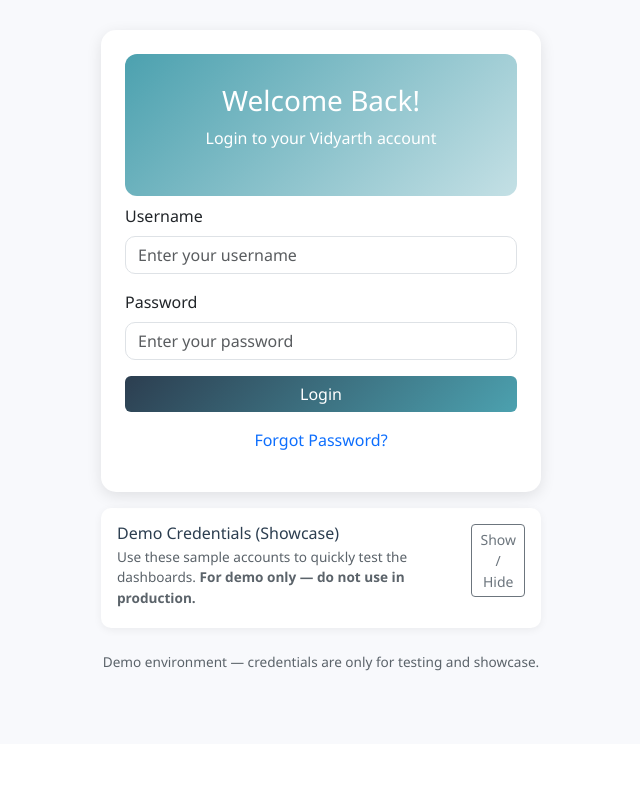
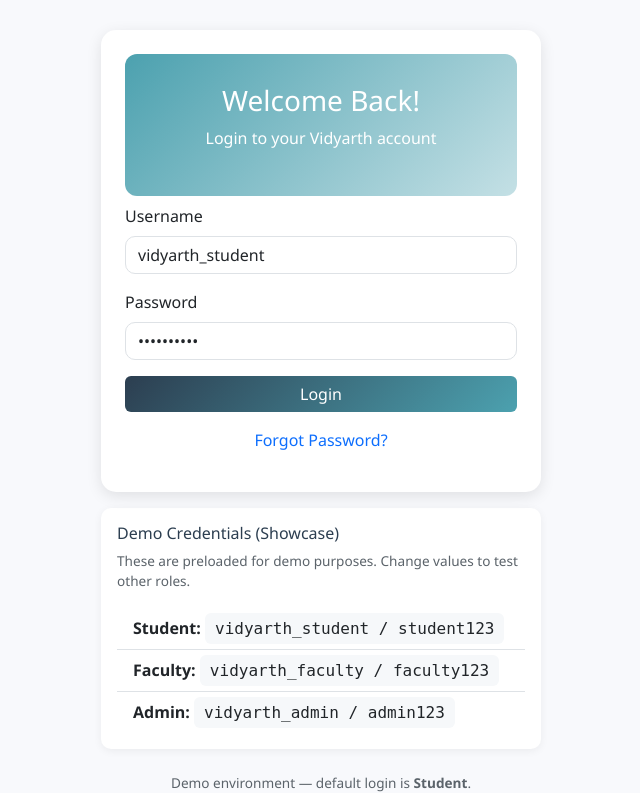
Before and after one commit to He-ro616/Vidyarth, a Flask app: page /login in a window 1280 px wide. Shown: the part 56-849 px from the top of the page, without its empty margins (319-959 px from the left). Before the commit the page ends 727 px from the top, so only its background shows below. Run offline with Flask 3, Linux system fonts and the light colour scheme.

Commit message:
Update login.html

```diff
--- a/templates/login.html
+++ b/templates/login.html
@@ -41,10 +41,8 @@
   }
   .btn-login:hover { background-color: #2c3e50; }
   .hint-card { background: #fff; border-radius: 10px; box-shadow: 0 2px 8px rgba(0,0,0,0.06); }
-  .hint-item { display: flex; align-items: center; justify-content: space-between; gap: 12px; }
   .hint-credentials { font-family: monospace; background: #f6f8fa; padding: 6px 10px; border-radius: 6px; }
   .small-note { font-size: 0.85rem; color: #5b636a; }
-  .copied-toast { position: fixed; right: 20px; bottom: 100px; z-index: 2000; display: none; }
   .dark-mode { background-color: #1e1e2f; color: #ecf0f1; }
   .dark-mode .card { background-color: #2c2c3e; color: #ecf0f1; }
   .dark-mode .hero { background: linear-gradient(135deg, #34495e, #2c3e50); }
@@ -67,14 +65,15 @@
         <p>Login to your Vidyarth account</p>
       </div>
 
+      <!-- Default Student Demo Credentials -->
       <form method="POST" action="{{ url_for('login') }}">
         <div class="mb-3">
           <label for="username" class="form-label">Username</label>
-          <input type="text" class="form-control" id="username" name="username" placeholder="Enter your username" required>
+          <input type="text" class="form-control" id="username" name="username" value="vidyarth_student" required>
         </div>
         <div class="mb-3">
           <label for="password" class="form-label">Password</label>
-          <input type="password" class="form-control" id="password" name="password" placeholder="Enter your password" required>
+          <input type="password" class="form-control" id="password" name="password" value="student123" required>
         </div>
         <div class="d-grid">
           <button type="submit" class="btn btn-login">Login</button>
@@ -86,121 +85,32 @@
 
     <!-- Demo Credentials / Hint Section -->
     <div class="hint-card p-3 mb-4">
-      <div class="d-flex justify-content-between align-items-start">
-        <div>
-          <h6 class="mb-1">Demo Credentials (Showcase)</h6>
-          <p class="small-note mb-1">Use these sample accounts to quickly test the dashboards. <strong>For demo only — do not use in production.</strong></p>
-        </div>
-        <div>
-          <button class="btn btn-sm btn-outline-secondary" type="button" data-bs-toggle="collapse" data-bs-target="#demoCredsCollapse" aria-expanded="false" aria-controls="demoCredsCollapse">
-            Show / Hide
-          </button>
-        </div>
-      </div>
-
-      <div class="collapse mt-3" id="demoCredsCollapse">
-        <div class="list-group list-group-flush">
-          <!-- Student -->
-          <div class="list-group-item hint-item">
-            <div>
-              <div class="small-note">Student</div>
-              <div class="hint-credentials">vidyarth_student &nbsp; / &nbsp; <span id="p-student">student123</span></div>
-            </div>
-            <div>
-              <button class="btn btn-sm btn-outline-primary" data-copy-username="vidyarth_student" data-copy-password="student123">Copy</button>
-            </div>
-          </div>
-
-          <!-- Faculty -->
-          <div class="list-group-item hint-item">
-            <div>
-              <div class="small-note">Faculty</div>
-              <div class="hint-credentials">vidyarth_faculty &nbsp; / &nbsp; <span id="p-faculty">faculty123</span></div>
-            </div>
-            <div>
-              <button class="btn btn-sm btn-outline-primary" data-copy-username="vidyarth_faculty" data-copy-password="faculty123">Copy</button>
-            </div>
-          </div>
-
-          <!-- Admin -->
-          <div class="list-group-item hint-item">
-            <div>
-              <div class="small-note">Admin</div>
-              <div class="hint-credentials">vidyarth_admin &nbsp; / &nbsp; <span id="p-admin">admin123</span></div>
-            </div>
-            <div>
-              <button class="btn btn-sm btn-outline-primary" data-copy-username="vidyarth_admin" data-copy-password="admin123">Copy</button>
-            </div>
-          </div>
-
-          <!-- Optional extra predefined accounts (if you used earlier examples) -->
-          <div class="list-group-item hint-item">
-            <div>
-              <div class="small-note">Legacy/Test (optional)</div>
-              <div class="hint-credentials">faculty1 &nbsp; / &nbsp; password123</div>
-            </div>
-            <div>
-              <button class="btn btn-sm btn-outline-primary" data-copy-username="faculty1" data-copy-password="password123">Copy</button>
-            </div>
-          </div>
-
-        </div>
-
-        <div class="mt-3">
-          <small class="text-muted">Tip: click <em>Copy</em> then paste into the form fields.</small>
-        </div>
-      </div>
+      <h6 class="mb-2">Demo Credentials (Showcase)</h6>
+      <p class="small-note mb-3">These are preloaded for demo purposes. Change values to test other roles.</p>
+      <ul class="list-group list-group-flush">
+        <li class="list-group-item">
+          <strong>Student:</strong> <span class="hint-credentials">vidyarth_student / student123</span>
+        </li>
+        <li class="list-group-item">
+          <strong>Faculty:</strong> <span class="hint-credentials">vidyarth_faculty / faculty123</span>
+        </li>
+        <li class="list-group-item">
+          <strong>Admin:</strong> <span class="hint-credentials">vidyarth_admin / admin123</span>
+        </li>
+      </ul>
     </div>
 
-    <!-- small footer -->
     <div class="text-center small-note">
-      Demo environment — credentials are only for testing and showcase.
+      Demo environment — default login is <strong>Student</strong>.
     </div>
   </div>
 </div>
 
-<!-- Toast-like message for copy feedback -->
-<div id="copiedToast" class="copied-toast alert alert-success shadow-sm" role="alert">
-  <strong>Copied!</strong> Credentials placed in clipboard.
-</div>
-
 <script>
-  // Dark mode toggle
   const toggleButton = document.getElementById("toggle-dark-mode");
   toggleButton.addEventListener("click", () => {
     document.body.classList.toggle("dark-mode");
   });
-
-  // Copy buttons: copy username & password to clipboard
-  document.querySelectorAll('button[data-copy-username]').forEach(btn => {
-    btn.addEventListener('click', async (e) => {
-      const username = btn.getAttribute('data-copy-username');
-      const password = btn.getAttribute('data-copy-password');
-      const text = `username: ${username}\npassword: ${password}`;
-      try {
-        await navigator.clipboard.writeText(text);
-        showCopiedToast();
-      } catch (err) {
-        // fallback: place values into the form fields (if clipboard blocked)
-        const userField = document.getElementById('username');
-        const passField = document.getElementById('password');
-        if (userField && passField) {
-          userField.value = username;
-          passField.value = password;
-        }
-        showCopiedToast();
-      }
-    });
-  });
-
-  // Simple toast feedback
-  function showCopiedToast() {
-    const toast = document.getElementById('copiedToast');
-    toast.style.display = 'block';
-    setTimeout(() => {
-      toast.style.display = 'none';
-    }, 1800);
-  }
 </script>
 
 <script src="https://cdn.jsdelivr.net/npm/bootstrap@5.3.5/dist/js/bootstrap.bundle.min.js"></script>
```
